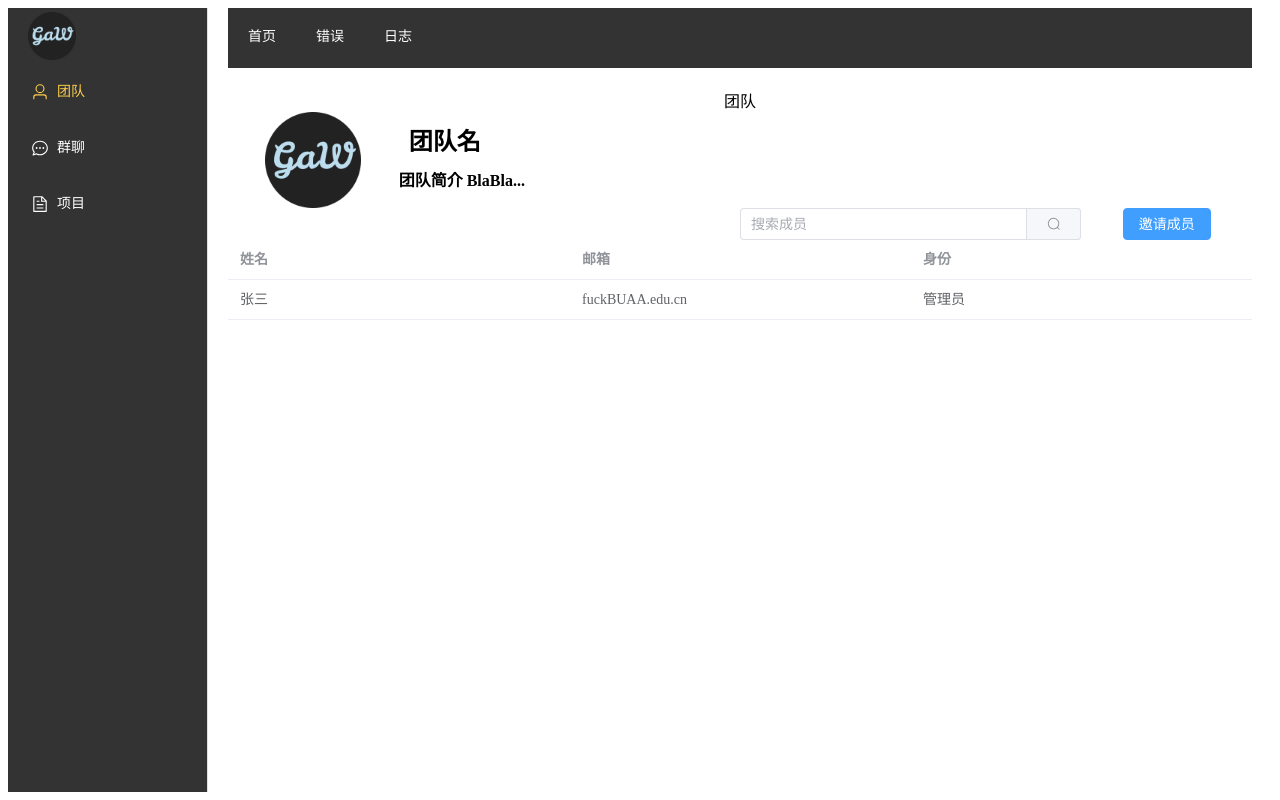
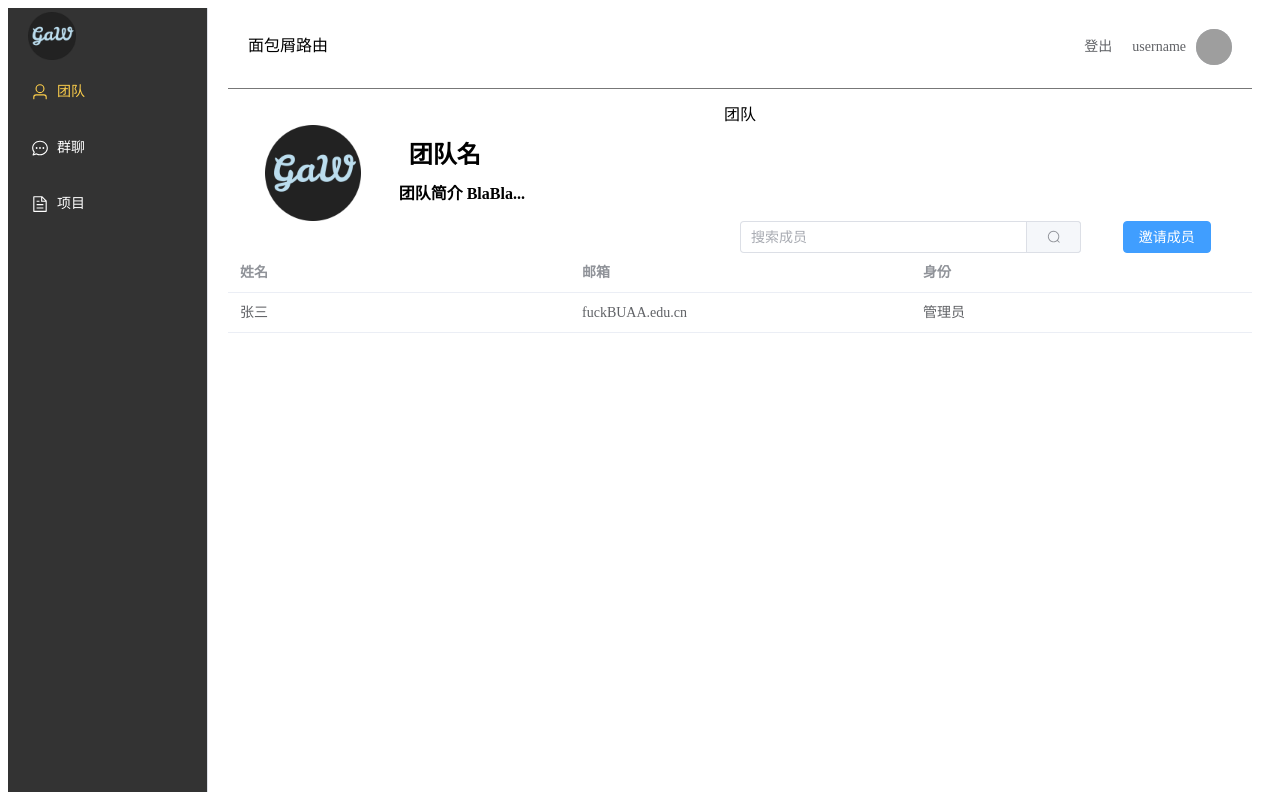
Before and after one commit to BUAA-2121Unknown/MoBook-Frontend, a Vue app: page /team in a window 1280 px wide. Built offline with nearby package versions, Linux system fonts and the light colour scheme; grey boxes are pictures that could not be loaded.

Commit message:
modify header

```diff
--- a/src/layouts/components/header/index.vue
+++ b/src/layouts/components/header/index.vue
@@ -1,36 +1,94 @@
 <template>
-  <div class="header-menu-wrapper">
+
+  <div class="header-wrapper">
     <div class="container">
-      <el-menu mode="horizontal" :default-active="$route.path" router
-        :ellipsis="false" background-color="#333333" text-color="#ffffff"
-        active-text-color="#ffffff"
-        class="header-menu">
-        <el-menu-item index="/">
-          首页
-        </el-menu-item>
-        <el-menu-item index="/error">
-          错误
-        </el-menu-item>
-        <el-menu-item index="/log">
-          日志
-        </el-menu-item>
-      </el-menu>
+    <div class="router-wrapper">
+      面包屑路由
+    </div>
+    <div class="user-status-wrapper">
+      <div class="user-status">
+        <el-link :underline="false" :onclick="logout">登出</el-link>
+        <router-link to="/my/profile" class="user-avatar-wrapper">
+          <el-link :underline="false">
+            {{ user.username }}
+            <el-avatar class="user-avatar" :size="36" :src="user.avatar" />
+          </el-link>
+        </router-link>
+      </div>
+    </div>
+
     </div>
   </div>
+
+  <!-- <div class="header-container">
+    <el-col :span="6">
+      面包屑路由
+    </el-col>
+    <el-col :span="12"></el-col>
+    <el-col :span="6" class="user-status-wrapper">
+      <div class="user-status">
+        <el-link :underline="false" :onclick="logout">登出</el-link>
+        <router-link to="/my/profile" class="user-avatar-wrapper">
+          <el-link :underline="false">
+            {{ user.username }}
+            <el-avatar class="user-avatar" :size="36" :src="user.avatar" />
+          </el-link>
+        </router-link>
+      </div>
+    </el-col>
+  </div> -->
+
+
 </template>
 
 <script>
 export default {
   name: 'Header',
+
+  data() {
+    return {
+      isLoggedIn: false,
+      user: {
+        username: 'username',
+        avatar: 'https://avatars.githubusercontent.com/u/10000000?v=4',
+      },
+    }
+  },
+
+  methods: {
+    logout() {
+      console.log('logout')
+    },
+  }
 }
 </script>
 
 <style scoped>
-.header-menu-wrapper {
+.header-wrapper {
   background-color: #333333;
-  color: #ffffff;
 }
-.header-menu {
-  border: none;
+
+.router-wrapper {
+  height: 36px;
+  line-height: 36px;
+  padding: 20px;
+  float: left;
+  display: inline-block;
 }
+
+.user-status-wrapper {
+  height: 36px;
+  line-height: 36px;
+  padding: 20px;
+  float: right;
+  display: inline-block;
+}
+
+.user-avatar-wrapper {
+  margin-left: 20px;
+}
+.user-avatar {
+  margin-left: 10px;
+}
+
 </style>
--- a/src/views/home/Default.vue
+++ b/src/views/home/Default.vue
@@ -1,5 +1,5 @@
 <template>
-  <div>
+  <div class="header-wrapper">
     团队
   </div>
 
@@ -80,6 +80,10 @@ export default {
 </script>
 
 <style scoped>
+.header-wrapper {
+  padding-top: 12px;
+  border-top: #777777 solid 1px;
+}
 .row-wrapper {
   padding: 10px;
 }
```
